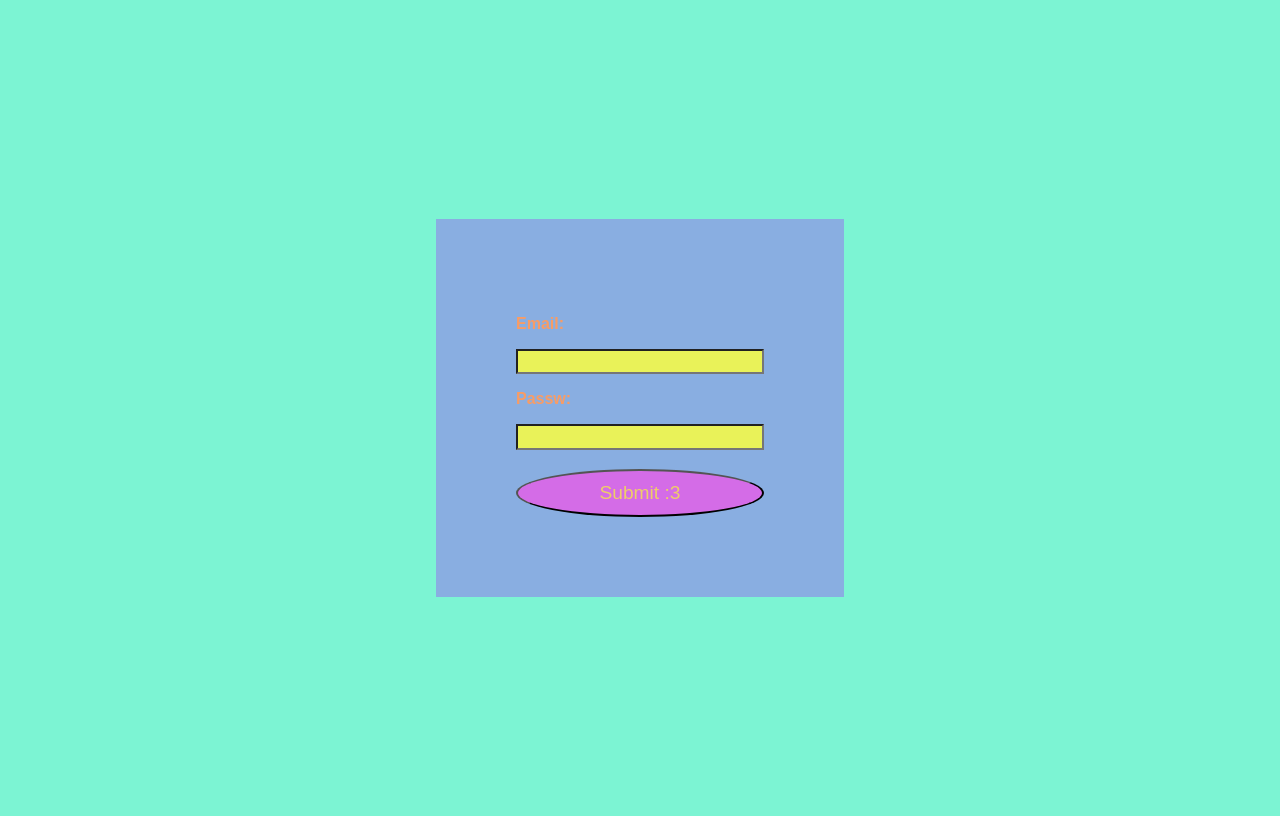
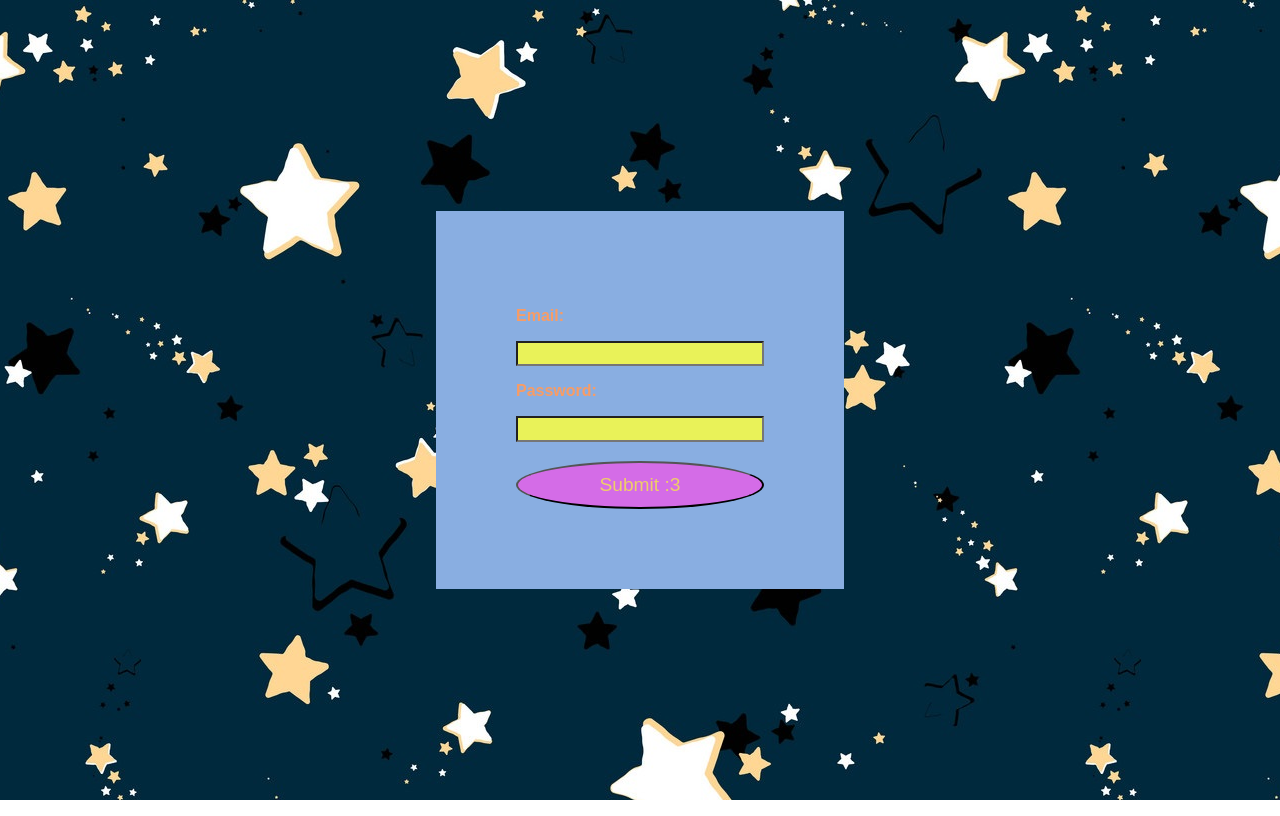
Before and after one commit to Pauuu/login, a plain HTML site: page index.html in a window 1280 px wide. Drawn offline with Linux system fonts and the light colour scheme.

Commit message:
Animated background (test)

```diff
--- a/index.css
+++ b/css/index.css
@@ -1,4 +1,4 @@
-:root{
+:root {
     /* variables */
     --light-blue: #9effb8;
     --dark-blue: #89aee1;
@@ -9,49 +9,61 @@
     --turquese: #7cf4d3;
 }
 
-body {
-    background-color: var(--turquese);
+/* animations */
+
+@keyframes body-background {
+    0% {
+        background-position-x: 0px;
+    }
+    100% {
+        background-position-x: 1000px;
+    }
+}
+
+html, body {
+    /* background-color: var(--turquese); */
     color: #f89c65;
-
     font-family: sans-serif;
+    height: 100%;
+    margin: 0px;
+    background-image: url("../img/starsbackground.jpg");
+    background-repeat: repeat;
+    animation-name: body-background;
+    animation-duration: 40s;
+    animation-iteration-count: infinite;
+    animation-timing-function: linear;
 }
 
 button {
     margin-top: 1.2rem;
     height: 3rem;
     border-radius: 100%;
-
     background-color: var(--pink);
     color: var(--old-yellow);
-
     font-family: sans-serif;
     font-size: larger;
 }
 
-.container{
-
+.container {
     display: flex;
     align-items: center;
     justify-content: center;
-    height: 50rem;
+    height: 100%;
+    position: relative;
 }
 
 form {
     display: grid;
     align-items: center;
     justify-content: center;
-
     background-color: var(--dark-blue);
-
     padding: 5rem;
 }
 
 input, select, textarea {
     background-color: var(--yellow);
     color: var(--pink);
-
     font-size: large;
-
     width: 15rem;
     height: 1.2rem;
 }
--- a/index.html
+++ b/index.html
@@ -4,7 +4,7 @@
 <head>
     <meta charset="UTF-8">
     <meta name="viewport" content="width=device-width, initial-scale=1.0">
-    <link rel="stylesheet" type="text/css" href="index.css">
+    <link rel="stylesheet" type="text/css" href="./css/index.css">
     <title>Basic loggin</title>
 </head>
 
@@ -13,12 +13,10 @@
         <form>
             <p><b>Email: </b> </p>
             <input type="email" name="email" id="email">
-
-            <p><b>Passw:</b></p>
+            <p><b>Password:</b></p>
             <input type="password" name="password" id="password">
             <button type="submit">Submit :3</button>
         </form>
     </div>
 </body>
-
 </html>
```
Also changed, not shown: img/starsbackground.jpg (added).
